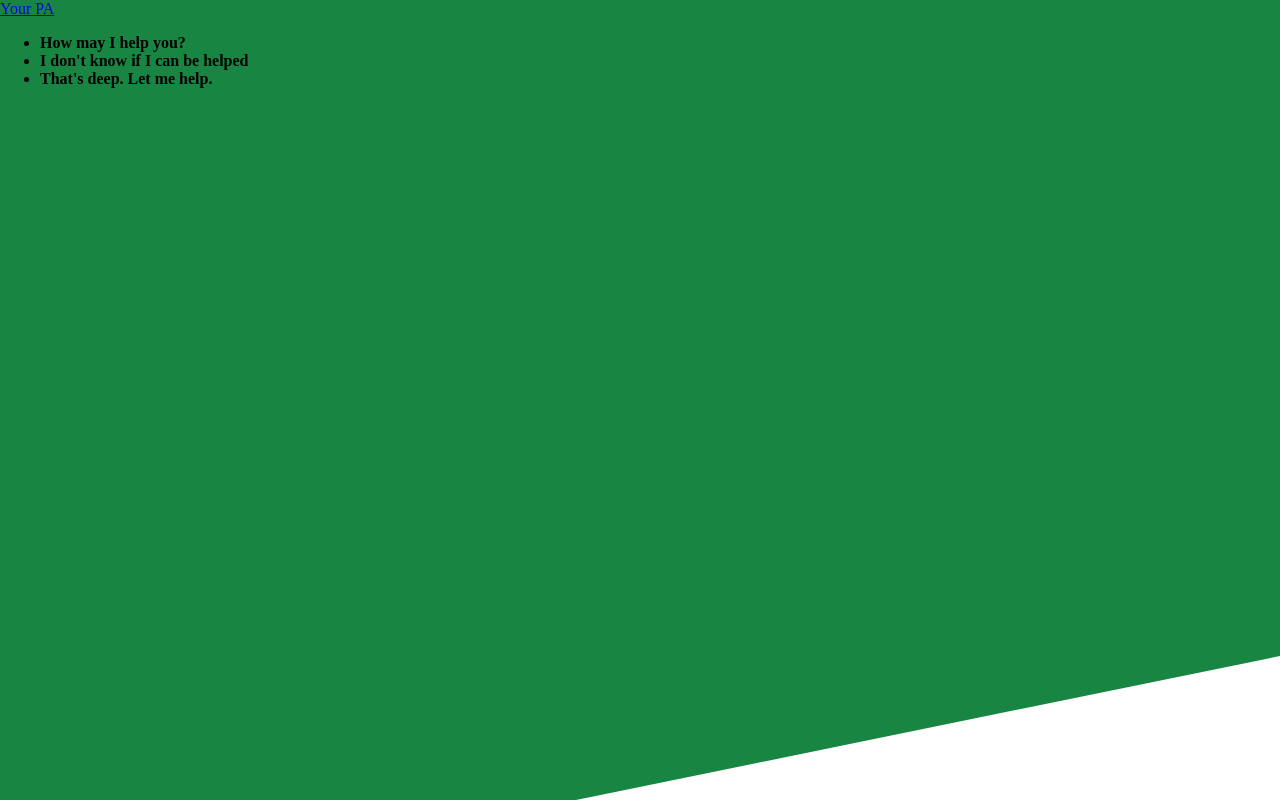
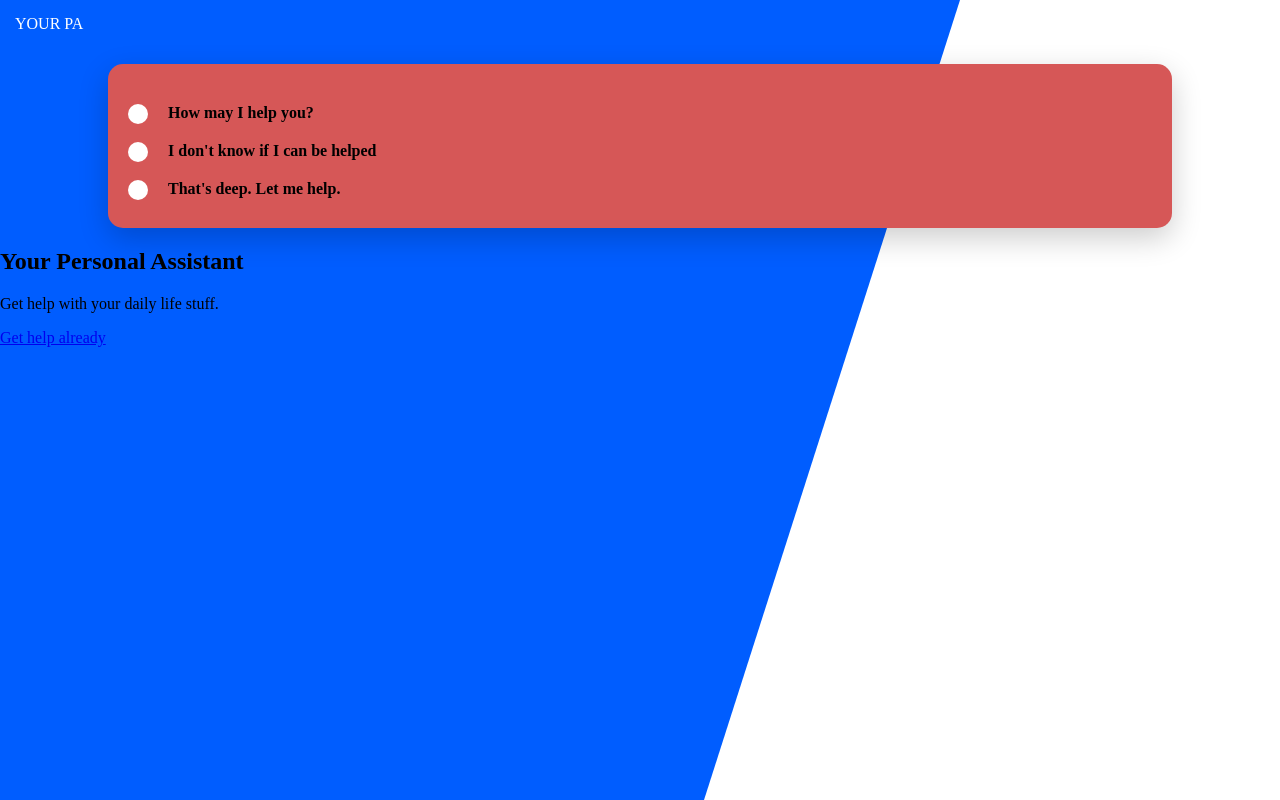
Before and after one commit to rana3399/Landing_Page_SAAS, a plain HTML site: page index.html in a window 1280 px wide. Drawn offline with Linux system fonts and the light colour scheme.

Commit message:
Done card section initial  design

```diff
--- a/css/main.scss
+++ b/css/main.scss
@@ -1,10 +1,21 @@
 $colors: (
   primary: #005dff,
-  accent: #198542,
+  accent: #fff6bb,
 );
+
+$padding: 15px;
+$borders: 15px;
 
 @function color($color-name) {
   @return map-get($colors, $color-name);
+}
+
+$desktop: 840px;
+
+@mixin desktop {
+  @media (min-width: #{$desktop}) {
+    @content;
+  }
 }
 
 body,
@@ -15,14 +26,62 @@ html {
 body {
   font-family: "Montserrat";
   margin: 0;
+
+  #bg {
+    clip-path: polygon(100% 0, 100% 82%, 45% 100%, 0 100%, 0 0);
+    background-color: color(primary);
+    width: 100%;
+    height: 100%;
+    position: absolute;
+    z-index: -1;
+
+    @include desktop {
+      clip-path: polygon(0 0, 75% 0, 55% 100%, 0% 100%);
+    }
+  }
+
+  header a {
+    color: #fff;
+    text-decoration: none;
+    padding: $padding;
+    display: block;
+    text-transform: uppercase;
+  }
 }
 
-body #bg {
-  -webkit-clip-path: polygon(100% 0, 100% 82%, 45% 100%, 0 100%, 0 0);
-  clip-path: polygon(100% 0, 100% 82%, 45% 100%, 0 100%, 0 0);
-  background-color: color(accent);
-  width: 100%;
-  height: 100%;
-  position: absolute;
-  z-index: -1;
+main {
+  section#card {
+    background-color: rgb(214, 87, 87);
+    padding: 20px;
+    margin: 1em auto;
+    border-radius: $borders;
+    box-shadow: 0 10px 30px rgba(0, 0, 0, 0.2);
+    width: 80%;
+
+    ul {
+      list-style: none;
+      margin: 0;
+      padding: 0;
+
+      li {
+        margin-bottom: 10px;
+        margin-top: 20px;
+
+        span {
+          width: 20px;
+          height: 20px;
+          background-color: #fff;
+          border: 10px;
+          border-radius: 50%;
+          position: absolute;
+          margin-right: 10px;
+        }
+
+        strong {
+          display: inline-block;
+          margin-left: max(40px);
+        }
+      }
+    }
+  }
 }
--- a/index.html
+++ b/index.html
@@ -32,14 +32,14 @@
                 </li>
             </ul>
         </section>
+
+        <section id="primary">
+            <h1>Your Personal Assistant</h1>
+            <p>Get help with your daily life stuff.</p>
+
+            <a href="#">Get help already</a>
+        </section>
     </main>
-
-
-
-
-
-
-
 
 </body>
 </html>
```
Also changed, not shown: css/main.css, 1 other file.
